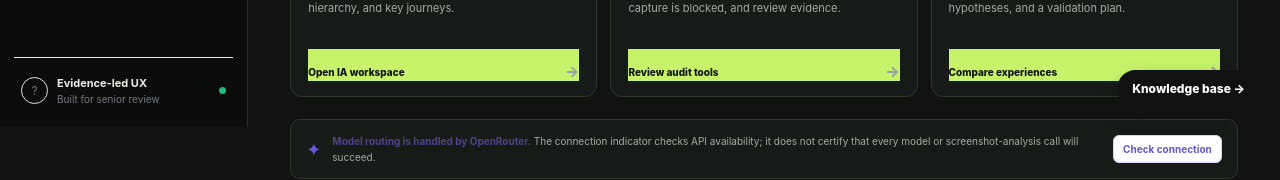
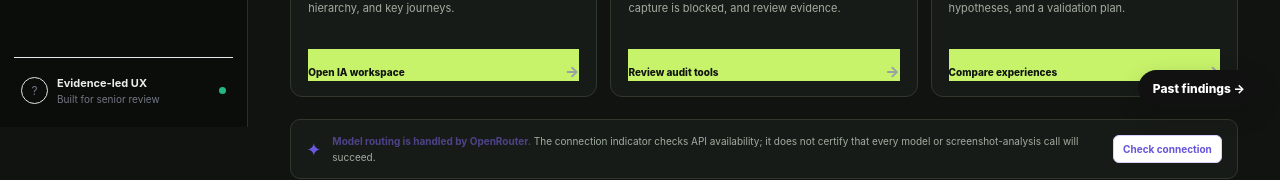
Before and after one commit to Zunaidscreenroot/uxaudit, a Next.js app: page / in a window 1280 px wide. Shown: the part 673-853 px from the top of the page. Built offline with nearby package versions, Linux system fonts and the light colour scheme; no server answers.

Commit message:
Label client audit history as Past findings

```diff
--- a/app/layout.tsx
+++ b/app/layout.tsx
@@ -11,8 +11,8 @@ export default function RootLayout({ children }: Readonly<{ children: React.Reac
     <html lang="en">
       <body>
         {children}
-        <a href="/knowledge-base" style={{ position: "fixed", right: 20, bottom: 20, zIndex: 50, padding: "11px 15px", borderRadius: 999, background: "#111", color: "#fff", textDecoration: "none", fontSize: 12, fontWeight: 800, boxShadow: "0 8px 22px rgba(17,17,17,.18)" }}>
-          Knowledge base →
+        <a href="/past-findings" style={{ position: "fixed", right: 20, bottom: 20, zIndex: 50, padding: "11px 15px", borderRadius: 999, background: "#111", color: "#fff", textDecoration: "none", fontSize: 12, fontWeight: 800, boxShadow: "0 8px 22px rgba(17,17,17,.18)" }}>
+          Past findings →
         </a>
       </body>
     </html>
```
